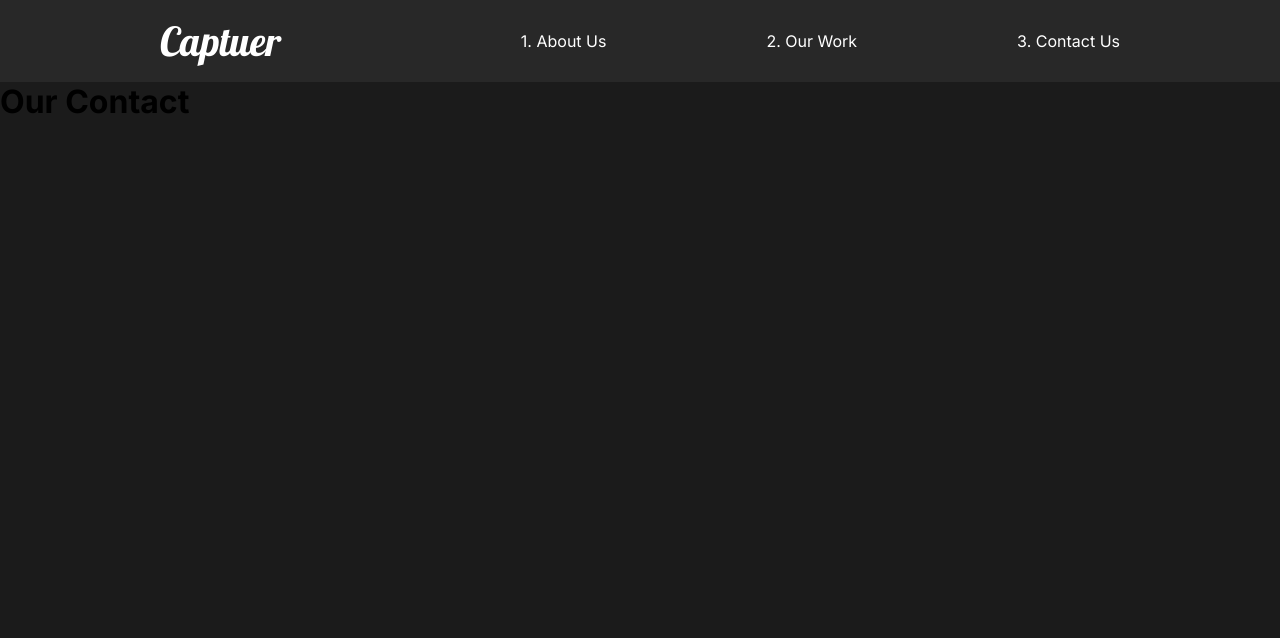
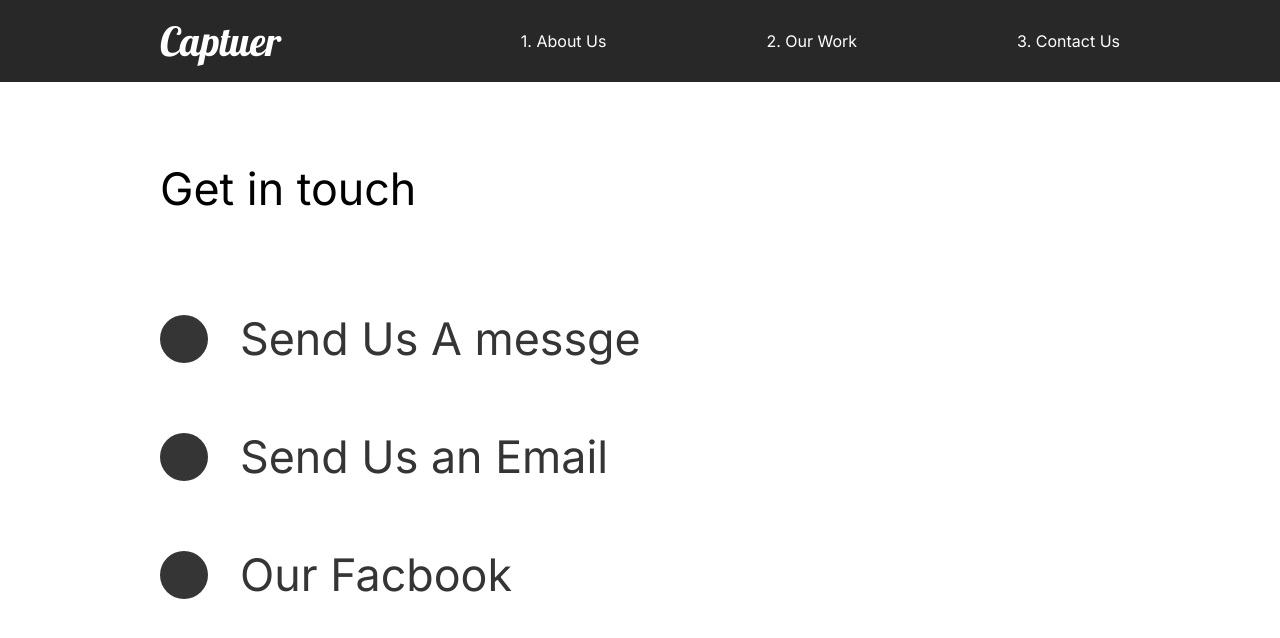
Before and after one commit to MrAdamUs/capture-portofolio, a React (Create React App) app: page /contact in a window 1280 px wide. Shown: the top 638 px of the page. Built offline with nearby package versions, Linux system fonts and the light colour scheme.

Commit message:
finshed contact page

```diff
--- a/src/pages/ContactUs.js
+++ b/src/pages/ContactUs.js
@@ -1,19 +1,73 @@
 import React from 'react';
 // Import Animation
 import { motion } from 'framer-motion';
-import { pageAnimation } from '../animation';
+import { pageAnimation, titleAnim } from '../animation';
+import styled from 'styled-components';
 
 const ContactUs = () => {
   return (
-    <motion.div
+    <ContactStyle
       exit='exit'
       variants={pageAnimation}
       initial='hidden'
       animate='show'
+      style={{ background: '#fff' }}
     >
-      <h1>Our Contact </h1>
-    </motion.div>
+      <Title>
+        <Hide>
+          <motion.h2 variants={titleAnim}>Get in touch</motion.h2>
+        </Hide>
+      </Title>
+      <div>
+        <Hide>
+          <Socail variants={titleAnim}>
+            <Circale />
+            <h2>Send Us A messge</h2>
+          </Socail>
+        </Hide>
+        <Hide>
+          <Socail variants={titleAnim}>
+            <Circale />
+            <h2>Send Us an Email</h2>
+          </Socail>
+        </Hide>
+        <Hide>
+          <Socail variants={titleAnim}>
+            <Circale />
+            <h2>Our Facbook</h2>
+          </Socail>
+        </Hide>
+      </div>
+    </ContactStyle>
   );
 };
 
+const ContactStyle = styled(motion.div)`
+  padding: 5rem 10rem;
+  color: #353535;
+  min-height: 90vh;
+`;
+
+const Title = styled.div`
+  margin-bottom: 4rem;
+  color: black;
+`;
+const Hide = styled.div`
+  overflow: hidden;
+`;
+
+const Circale = styled.div`
+  border-radius: 50%;
+  width: 3rem;
+  height: 3rem;
+  background: #353535;
+`;
+
+const Socail = styled(motion.div)`
+  display: flex;
+  align-items: center;
+  h2 {
+    margin: 2rem;
+  }
+`;
 export default ContactUs;
--- a/src/pages/OutWork.js
+++ b/src/pages/OutWork.js
@@ -92,9 +92,9 @@
   }
 `;
 
-const Hide = styled.div`
-  overflow: hidden;
-`;
+// const Hide = styled.div`
+//   overflow: hidden;
+// `;
 //Fram Animation
 const Frame1 = styled(motion.div)`
   position: fixed;
```
